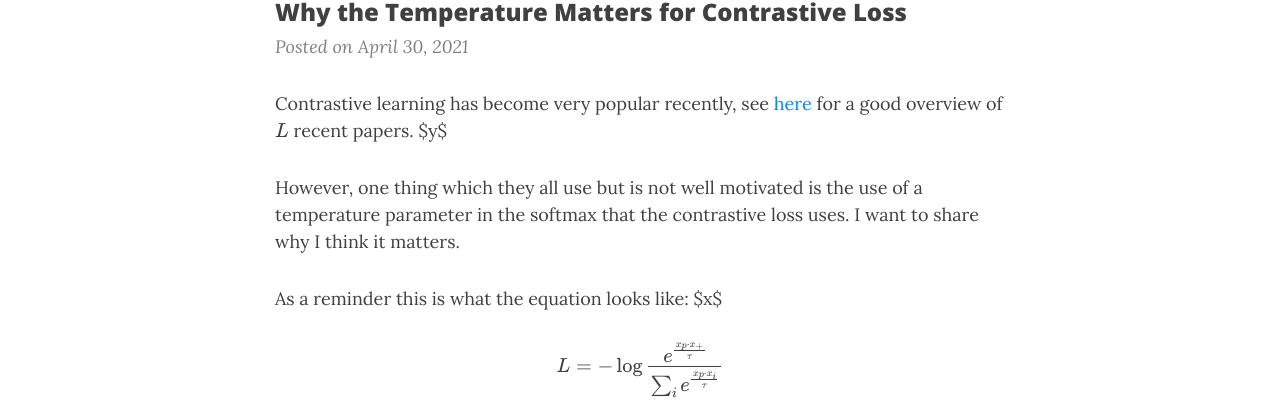
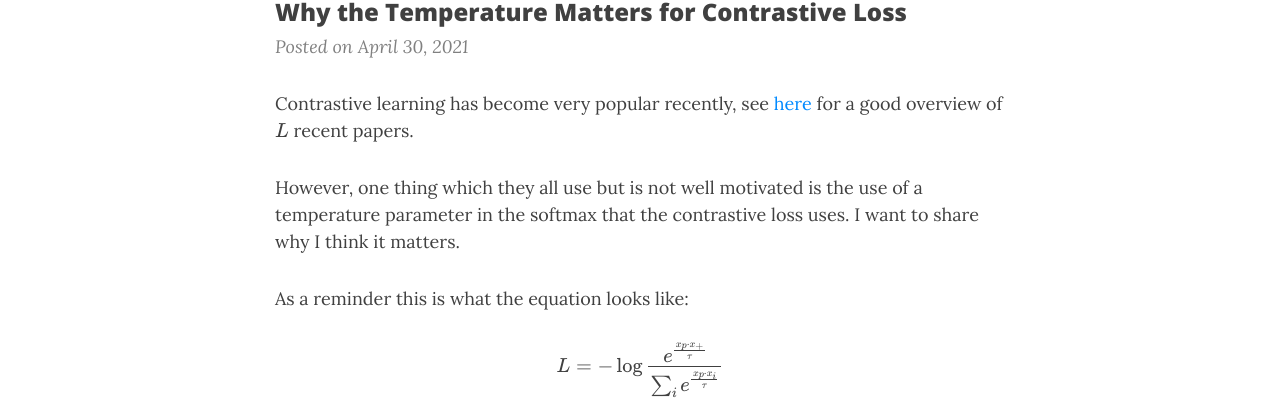
Before and after one commit to RuABraun/RuABraun.github.io, a Jekyll site: the page built from _posts/2021-04-30-Why-The-Temperature-Matters-For-Contrastive-Loss.markdown, in a window 1280 px wide and 900 px high. Shown: the part 131-531 px from the top of the window. Built offline with Jekyll 4.4.1, drawn with Linux system fonts in a browser that asks for light colours; nearby versions of some CDN libraries; formulas are drawn with MathJax 3.

```diff
--- a/_layouts/default.html
+++ b/_layouts/default.html
@@ -22,7 +22,4 @@ layout: base
       {% endfor %}
     </div>
   {% endif %}
-<script type="text/javascript" id="MathJax-script" async
-  src="https://cdn.jsdelivr.net/npm/mathjax@3/es5/tex-mml-chtml.js">
-</script>
 </div>
--- a/_posts/2021-04-30-Why-The-Temperature-Matters-For-Contrastive-Loss.markdown
+++ b/_posts/2021-04-30-Why-The-Temperature-Matters-For-Contrastive-Loss.markdown
@@ -3,11 +3,11 @@ layout: post
 title: Why the Temperature Matters for Contrastive Loss
 ---
 
-Contrastive learning has become very popular recently, see [here](https://github.com/HobbitLong/PyContrast/blob/master/AWESOME_CONTRASTIVE_LEARNING.md) for a good overview of $$L$$ recent papers. $y$
+Contrastive learning has become very popular recently, see [here](https://github.com/HobbitLong/PyContrast/blob/master/AWESOME_CONTRASTIVE_LEARNING.md) for a good overview of $$L$$ recent papers.
 
 However, one thing which they all use but is not well motivated is the use of a temperature parameter in the softmax that the contrastive loss uses. I want to share why I think it matters.
 
-As a reminder this is what the equation looks like: $x$
+As a reminder this is what the equation looks like:
 
 $$L=-\log \frac{e^{x_p \cdot x_+ \over \tau }}{\sum_i e^{x_p \cdot x_i \over \tau}}$$
 
```
